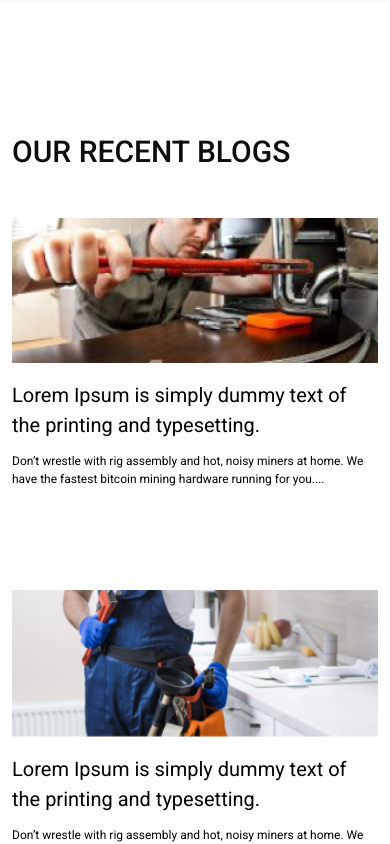
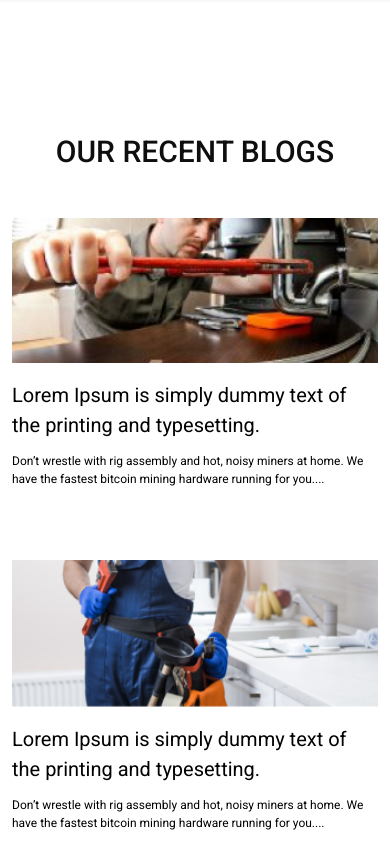
Before and after one commit to Sijan666/plumbingCompany, a React (Vite) app: page /contact in a window 390 px wide. Shown: the part 2040-2884 px from the top of the page. Built offline with nearby package versions, Linux system fonts and the light colour scheme.

Commit message:
feat : add contact page with responsive and fix responsive in recent works

```diff
--- a/src/components/layouts/RecentWorks.jsx
+++ b/src/components/layouts/RecentWorks.jsx
@@ -11,9 +11,9 @@ const RecentWorks = () => {
         <section id='recentWorks'>
             <div className="pt-[67px] pb-12.5 font-roboto">
                 <Container>
-                    <h3 className='text-[30px] font-medium text-[#0E0E0E] uppercase'>our recent blogs</h3>
+                    <h3 className='text-[30px] font-medium text-[#0E0E0E] uppercase text-center lg:text-left'>our recent blogs</h3>
                     <div className="mt-11">
-                        <div className="flex flex-col lg:flex-row items-center justify-between gap-[90px]">
+                        <div className="grid lg:grid-cols-3 md:grid-cols-2 grid-cols-1 items-center justify-between gap-15 lg:gap-[90px]">
                             {/* 1 */}
                             <div className="one">
                                 {/* img */}
--- a/src/components/pages/Contact.jsx
+++ b/src/components/pages/Contact.jsx
@@ -45,7 +45,7 @@ const Contact = () => {
                     </Container>
                 </div>
                 {/* map */}
-                <div className="bg-[#F9F9F9] mt-12.5 py-5 lg:py-0">
+                <div className="bg-[#F9F9F9] mt-12.5 py-5 ">
                     <Container>
                         <div className="flex flex-col md:flex-row justify-between lg:gap-[131px] gap-10">
                             {/* left */}
```
